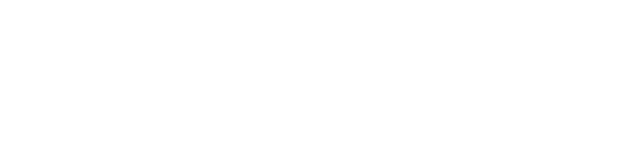
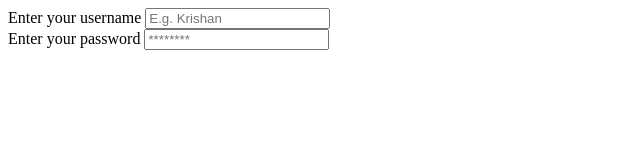
Before and after one commit to krishsingla/YNP, a plain HTML site: page login.html in a window 1280 px wide. Shown: the whole page, without its empty margins (0-640 px from the left). Drawn offline with Linux system fonts and the light colour scheme.

Commit message:
Trying to add the files

```diff
--- a/login.html
+++ b/login.html
@@ -5,6 +5,17 @@
 	<title>Login Page</title>
 </head>
 <body>
-
+<div id="loginContainer">
+	<form id="loginForm">
+		<div class="loginElement">
+			<label class="loginLabel"> Enter your username</label>
+            <input type="text" name="username" class="loginInput" placeholder="E.g. Krishan">
+		</div>
+		<div class="loginElement">
+			<label class="loginLabel"> Enter your password</label>
+            <input type="text" name="password" class="loginInput" placeholder="********">
+		</div>
+	</form>
+</div>
 </body>
 </html>
```
Also changed, not shown: index.html (+3 -0 lines).
